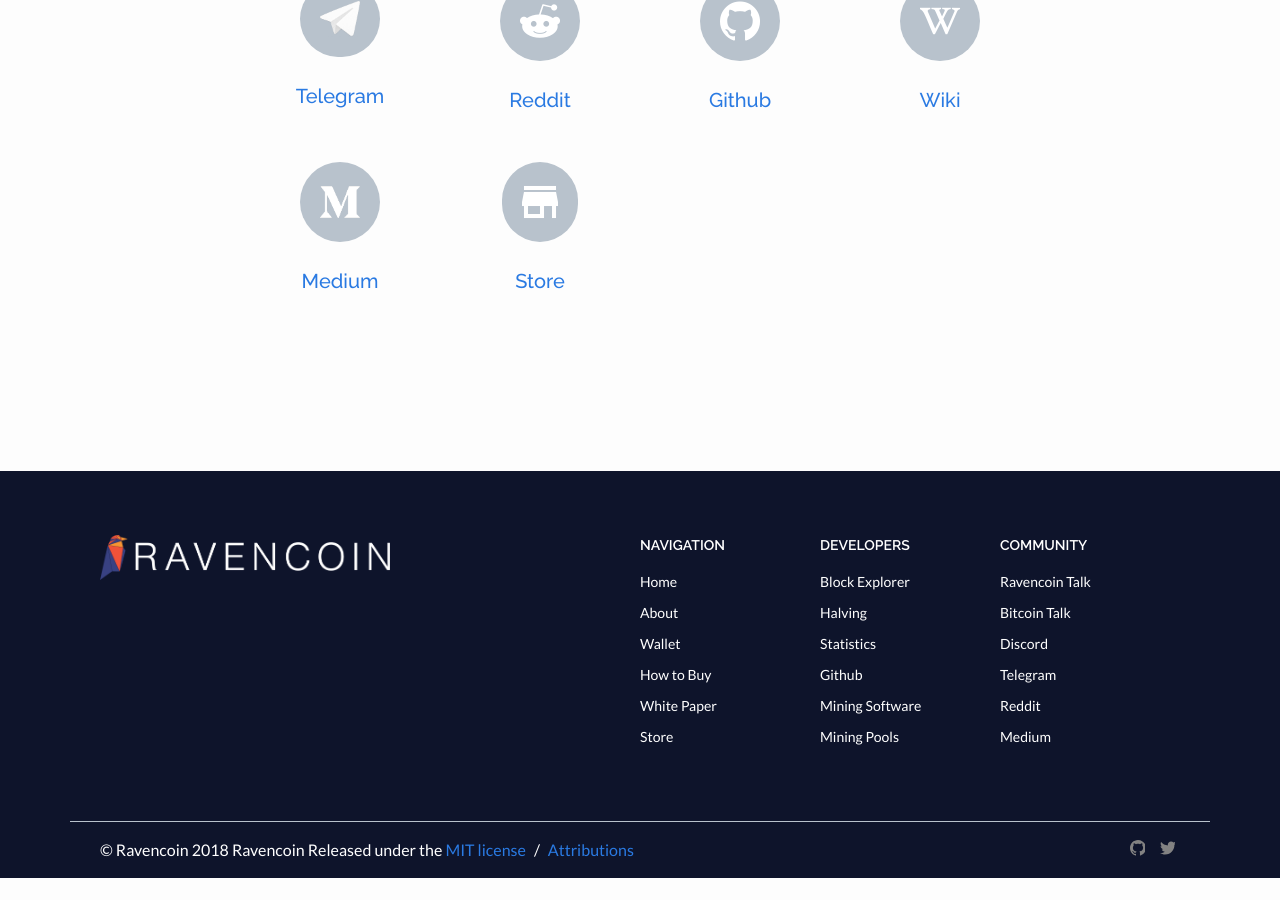
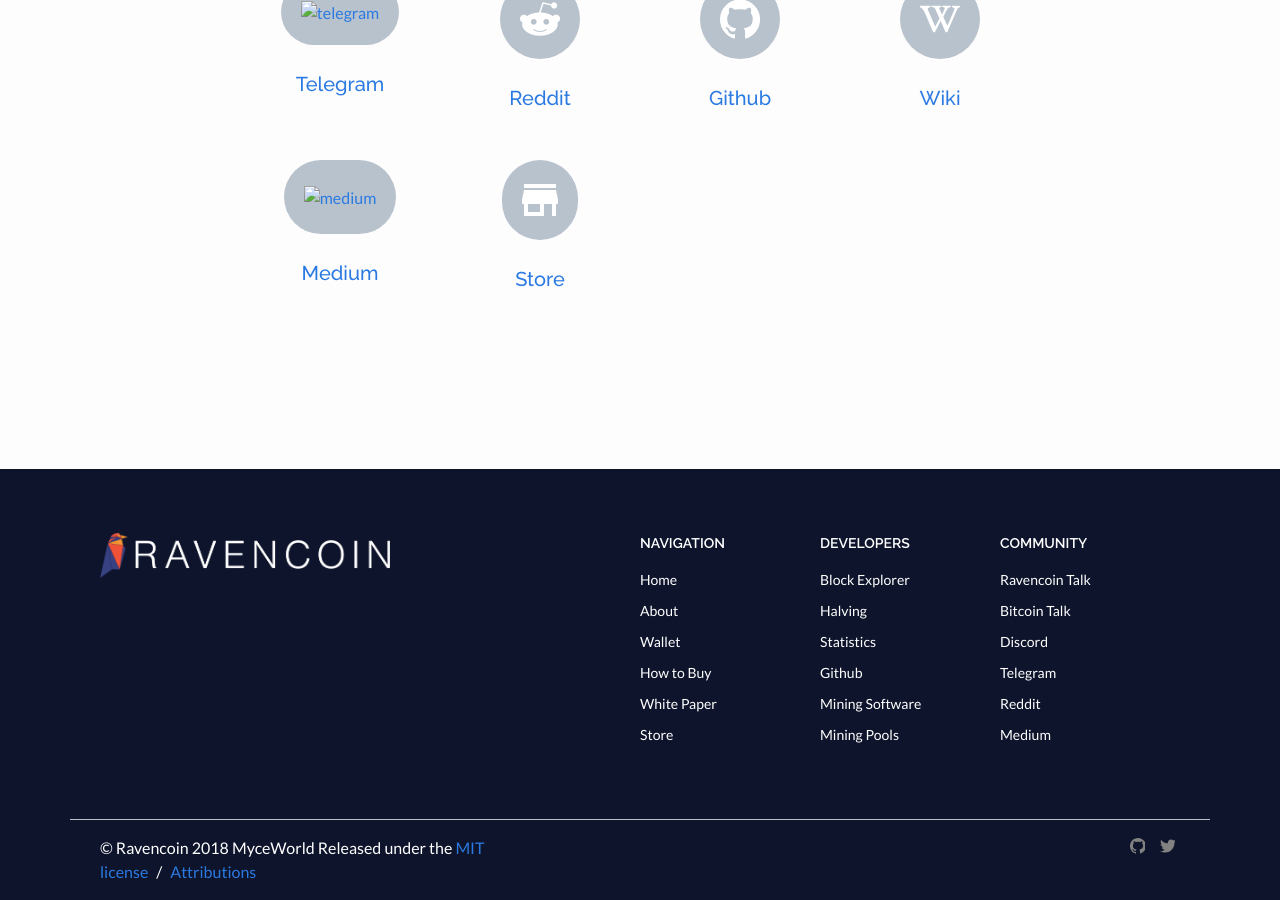
Before and after one commit to nachomyce/mycewebsitezero, a Jekyll site: the page built from _pages/community.md, in a window 1280 px wide and 900 px high, scrolled down 787 px. Built offline with Jekyll 4.4.1, drawn with Linux system fonts in a browser that asks for light colours; before the commit the page ends 1665 px from its top, so only the background shows below that.

Commit message:
Config and details

```diff
--- a/_config.yml
+++ b/_config.yml
@@ -1,12 +1,12 @@
-title: Ravencoin
-author: RavenProject
-description: A peer-to-peer blockchain designed to handle the efficient creation and transfer of assets from one party to another. It's an open-source project based on Bitcoin
+title: MyceWorld
+author: MYCE
+description: We help crypto users achieve successful investments by building simple blockchain-based products.
 
 baseurl: ""
 
 # social links
-twitter_username: ravencoin
-github_username:  RavenProject
+twitter_username: myceworld
+github_username:  myceworld
 rss: rss
 
 show_excerpts: false
--- a/_pages/community.md
+++ b/_pages/community.md
@@ -2,7 +2,7 @@
 layout: page-w-banner
 title: Community
 bannerTitle: Community Resources
-bannerImage: /assets/img/pages/community/community-banner.jpg
+bannerImage: ../mycewebsitezero/assets/img/pages/community/community-banner.jpg
 permalink: /community/
 ---
 
@@ -38,7 +38,7 @@ permalink: /community/
       <div class="w-1/2 sm:w-1/4 mb-8">
         <a href="https://discord.gg/jn6uhur" target="_blank">
           <div class="mb-6 px-5 inline-block rounded-full bg-grey hover:bg-grey-dark" style="padding-top: 1.75em;padding-bottom: 1.75em;">
-            <img style="width:40px;" src="{{"/assets/img/pages/community/discord.png"}}" alt="discord"/>
+            <img style="width:40px;" src="{{"../mycewebsitezero/assets/img/pages/community/discord.png"}}" alt="discord"/>
           </div>
         </a>
         <h3><a href="https://discord.gg/jn6uhur" target="_blank">Discord</a></h3>
@@ -46,7 +46,7 @@ permalink: /community/
       <div class="w-1/2 sm:w-1/4 mb-8">
         <a href="https://t.me/RavencoinDev" target="_blank">
           <div class="mb-6 py-5 px-5 inline-block rounded-full bg-grey hover:bg-grey-dark">
-            <img style="width:40px;" src="{{"/assets/img/pages/community/telegram.png"}}" alt="telegram"/>
+            <img style="width:40px;" src="{{"../mycewebsitezero/assets/img/pages/community/telegram.png"}}" alt="telegram"/>
           </div>
         </a>
         <h3><a href="https://t.me/RavencoinDev" target="_blank">Telegram</a></h3>
@@ -78,7 +78,7 @@ permalink: /community/
       <div class="w-1/2 sm:w-1/4 mb-8">
         <a href="https://medium.com/@ravencoin" target="_blank">
           <div class="mb-6 py-6 px-5 inline-block rounded-full bg-grey hover:bg-grey-dark">
-            <img style="width:40px;" src="{{"/assets/img/pages/community/medium.png"}}" alt="medium"/>
+            <img style="width:40px;" src="{{"../mycewebsitezero/assets/img/pages/community/medium.png"}}" alt="medium"/>
           </div>
         </a>
         <h3><a href="https://medium.com/@ravencoin" target="_blank">Medium</a></h3>
```
Also changed, not shown: 1 other file.
